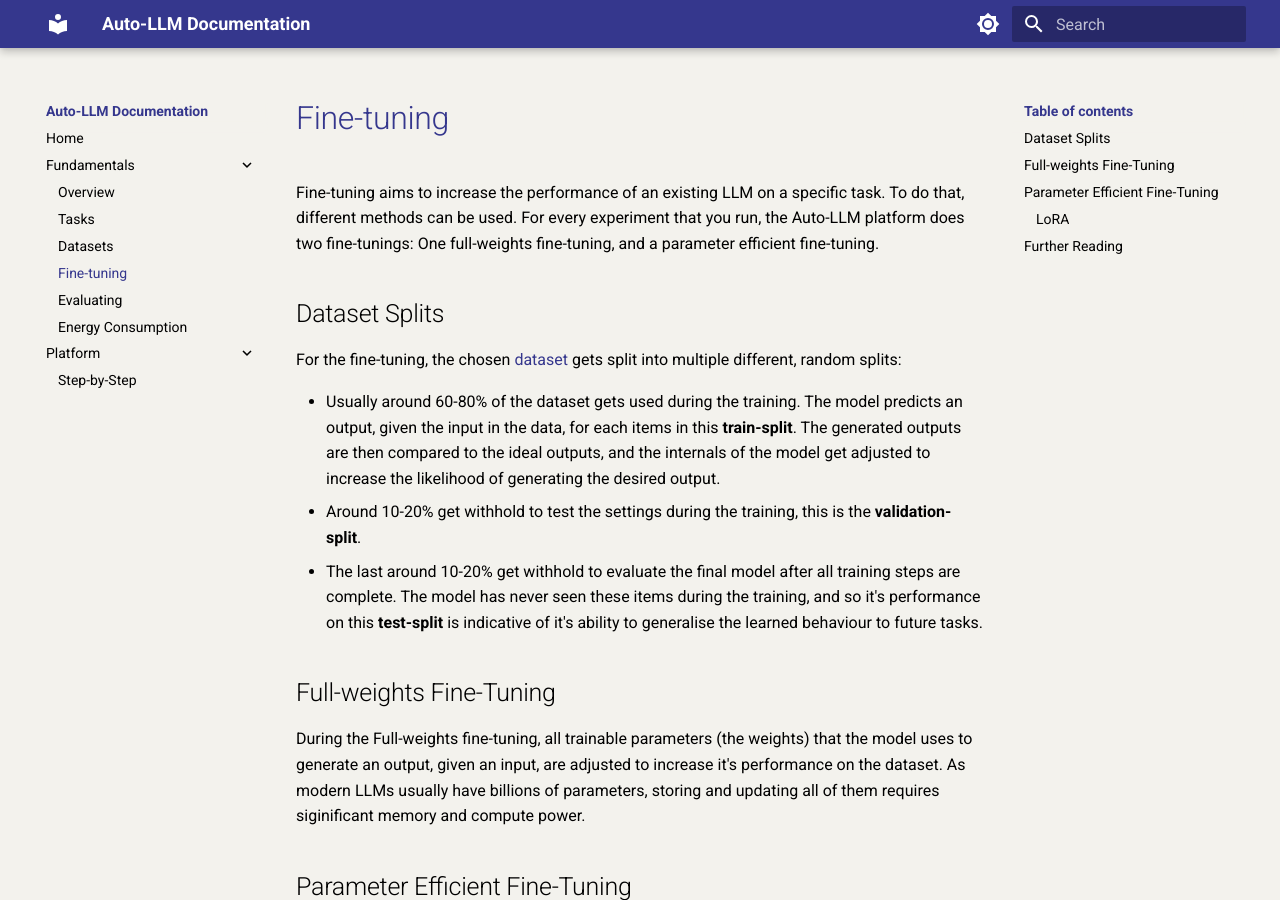
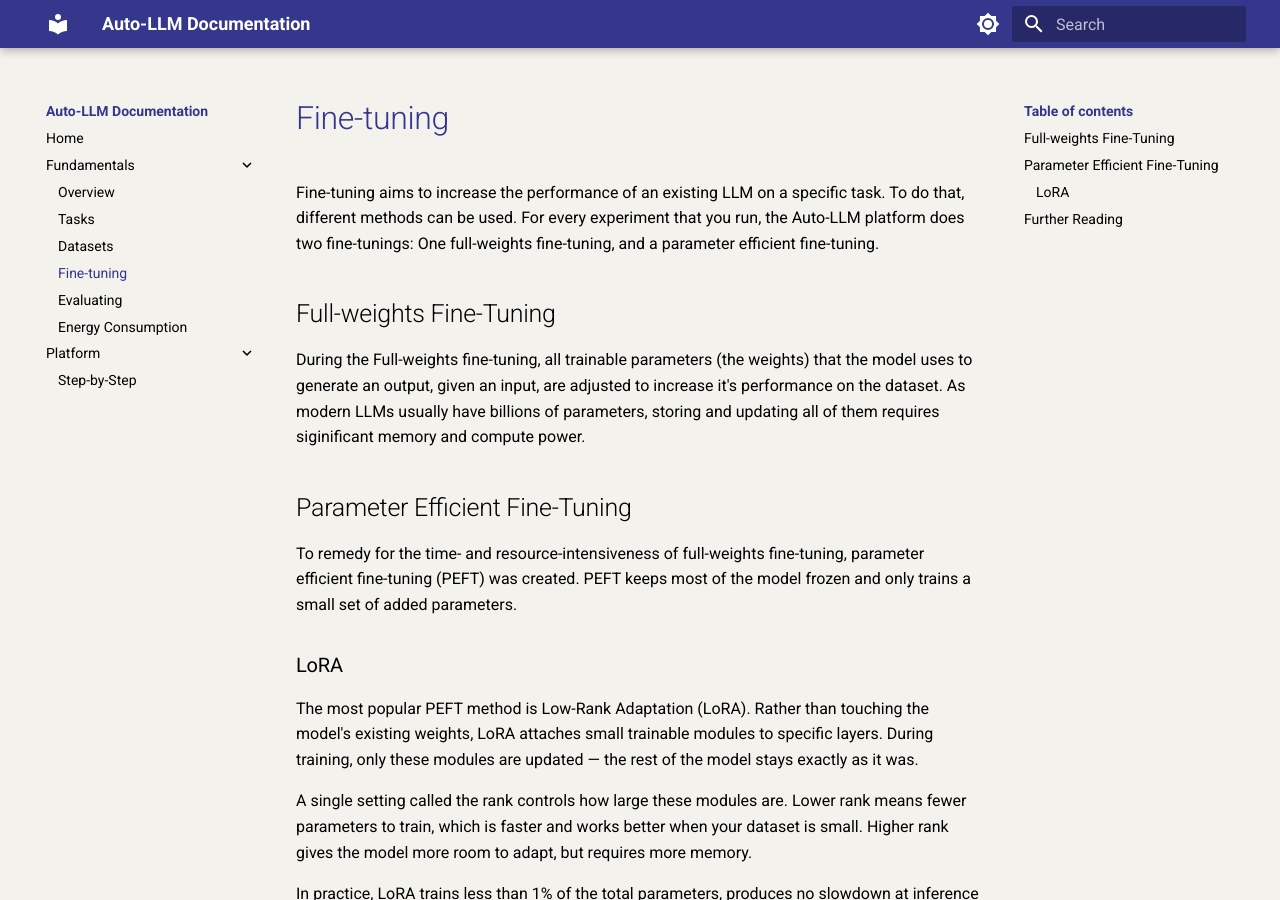
Before and after one commit to ag-sc/auto-llm, an MkDocs documentation site: the page built from docs/fundamentals/finetuning.md, in a window 1280 px wide and 900 px high. Built offline with MkDocs 1.6.1 and Material for MkDocs 9.7.7, drawn with Linux system fonts in a browser that asks for light colours.

```diff
--- a/docs/fundamentals/finetuning.md
+++ b/docs/fundamentals/finetuning.md
@@ -1,14 +1,6 @@
 # Fine-tuning
 
 Fine-tuning aims to increase the performance of an existing LLM on a specific task. To do that, different methods can be used. For every experiment that you run, the Auto-LLM platform does two fine-tunings: One full-weights fine-tuning, and a parameter efficient fine-tuning.
-
-## Dataset Splits
-
-For the fine-tuning, the chosen [dataset](../datasets) gets split into multiple different, random splits:
-
-- Usually around 60-80% of the dataset gets used during the training. The model predicts an output, given the input in the data, for each items in this **train-split**. The generated outputs are then compared to the ideal outputs, and the internals of the model get adjusted to increase the likelihood of generating the desired output.
-- Around 10-20% get withhold to test the settings during the training, this is the **validation-split**.
-- The last around 10-20% get withhold to evaluate the final model after all training steps are complete. The model has never seen these items during the training, and so it's performance on this **test-split** is indicative of it's ability to generalise the learned behaviour to future tasks.
 
 ## Full-weights Fine-Tuning
 
--- a/mkdocs.yml
+++ b/mkdocs.yml
@@ -1,4 +1,5 @@
 site_name: Auto-LLM Documentation
+site_url: https://ag-sc.github.io/auto-llm/
 
 theme:
   name: material
```
Also changed, not shown: docs/.docs_readme.md (added, +1 -0 lines), docs/fundamentals/datasets.md (+7 -0 lines), docs/fundamentals/tasks.md (+2 -2 lines), docs/index.md (+1 -2 lines), docs/README.md (line endings or trailing spaces).
